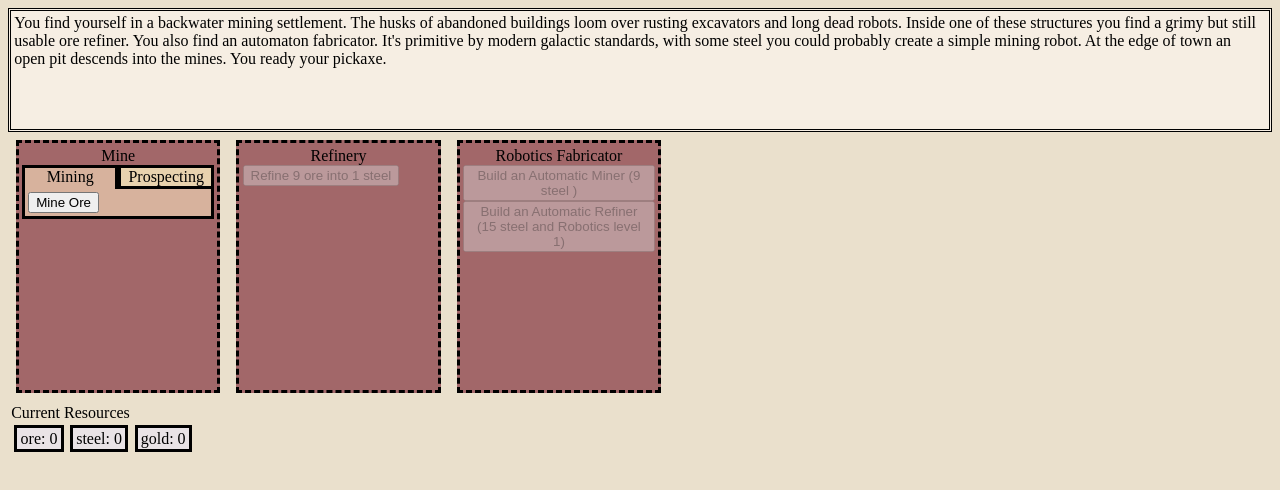
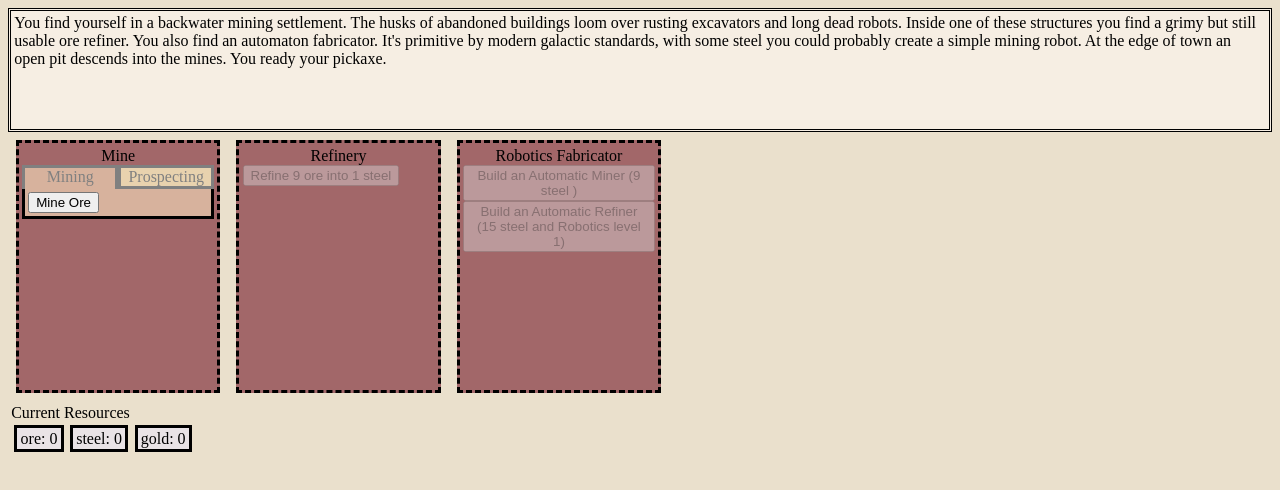
Before and after one commit to michaelwhittemore/vue-clicker-game, a Vue app: page / in a window 1280 px wide. Shown: the top 490 px of the page. Built offline with nearby package versions, Linux system fonts and the light colour scheme.

Commit message:
both are disabled, now need to pass in props

```diff
--- a/src/components/UtilityComponents/SelectableTab.vue
+++ b/src/components/UtilityComponents/SelectableTab.vue
@@ -14,10 +14,10 @@ const props = defineProps<{
 let { optionalShouldDisableFirstTab, optionalShouldDisableSecondTab } = props;
 // hERe! need to verify that these work then use them
 if (!optionalShouldDisableFirstTab) {
-  optionalShouldDisableFirstTab = computed(() => false)
+  optionalShouldDisableFirstTab = computed(() => true)
 }
 if (!optionalShouldDisableSecondTab) {
-  optionalShouldDisableSecondTab = computed(() => false)
+  optionalShouldDisableSecondTab = computed(() => true)
 }
 // Need to add a 'disabled' given that we don't have a button.
 // Should not be clickable and should be grey-outed
@@ -26,10 +26,13 @@ const tabSelector = ref(props.startingTab)
 </script>
 <template>
   <div class="flexUtility">
-    <div :class="[tabNames[0].tabColorClass, { selectedTab: tabSelector === tabNames[0].tabName }]" class="tabSelector"
+    <div :class="[tabNames[0].tabColorClass, { selectedTab: tabSelector === tabNames[0].tabName },
+     {'disabledTabSelector': optionalShouldDisableFirstTab}]"
+    class="tabSelector"
       @click="tabSelector = tabNames[0].tabName">{{ optionalFirstTabName || tabNames[0].tabName }}
     </div>
-    <div :class="[tabNames[1].tabColorClass, { selectedTab: tabSelector === tabNames[1].tabName }]" class="tabSelector"
+    <div :class="[tabNames[1].tabColorClass, { selectedTab: tabSelector === tabNames[1].tabName },
+  {'disabledTabSelector': optionalShouldDisableSecondTab}]" class="tabSelector"
       @click="tabSelector = tabNames[1].tabName">{{ optionalSecondTabName || tabNames[1].tabName }}</div>
   </div>
   <KeepAlive>
@@ -47,6 +50,10 @@ const tabSelector = ref(props.startingTab)
   width: 50%;
   margin-bottom: 0px;
   border-style: solid;
+}
 
+.disabledTabSelector{
+  color: grey;
+  pointer-events: none;
 }
 </style>
```
